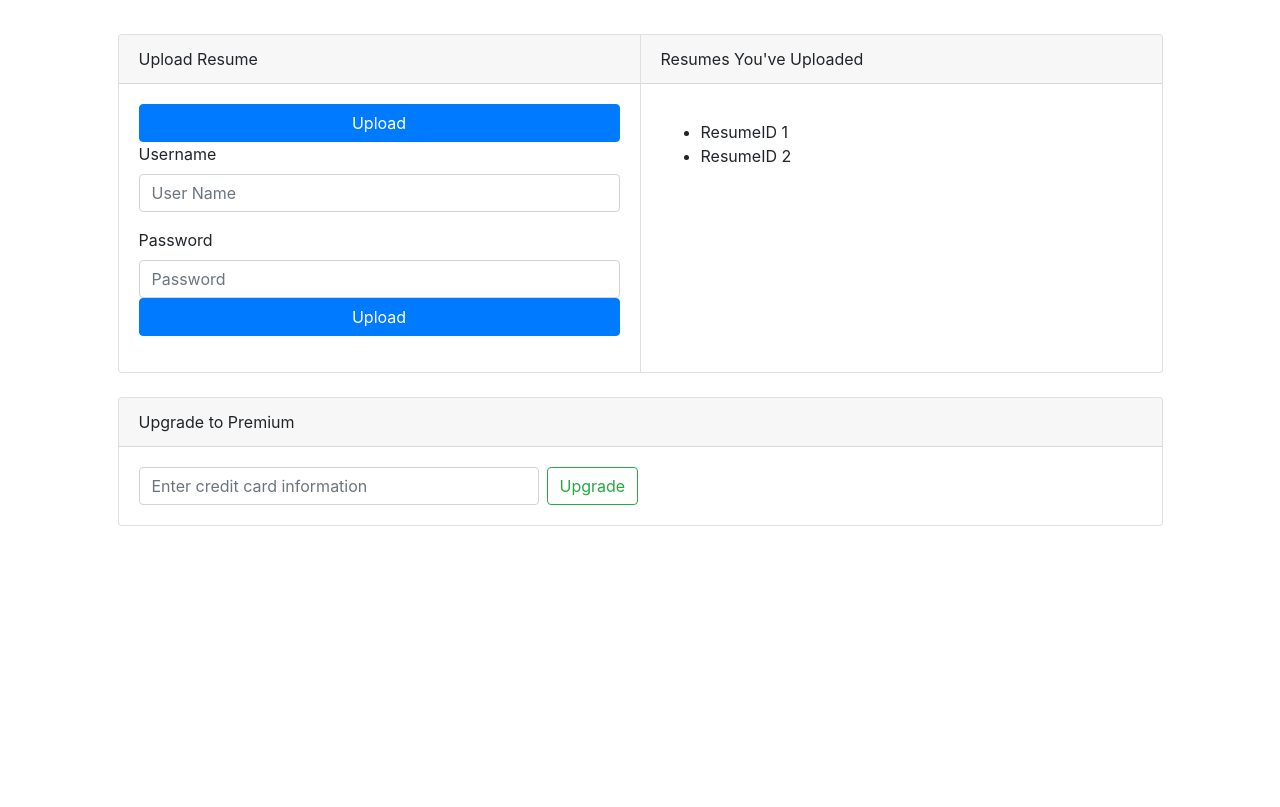
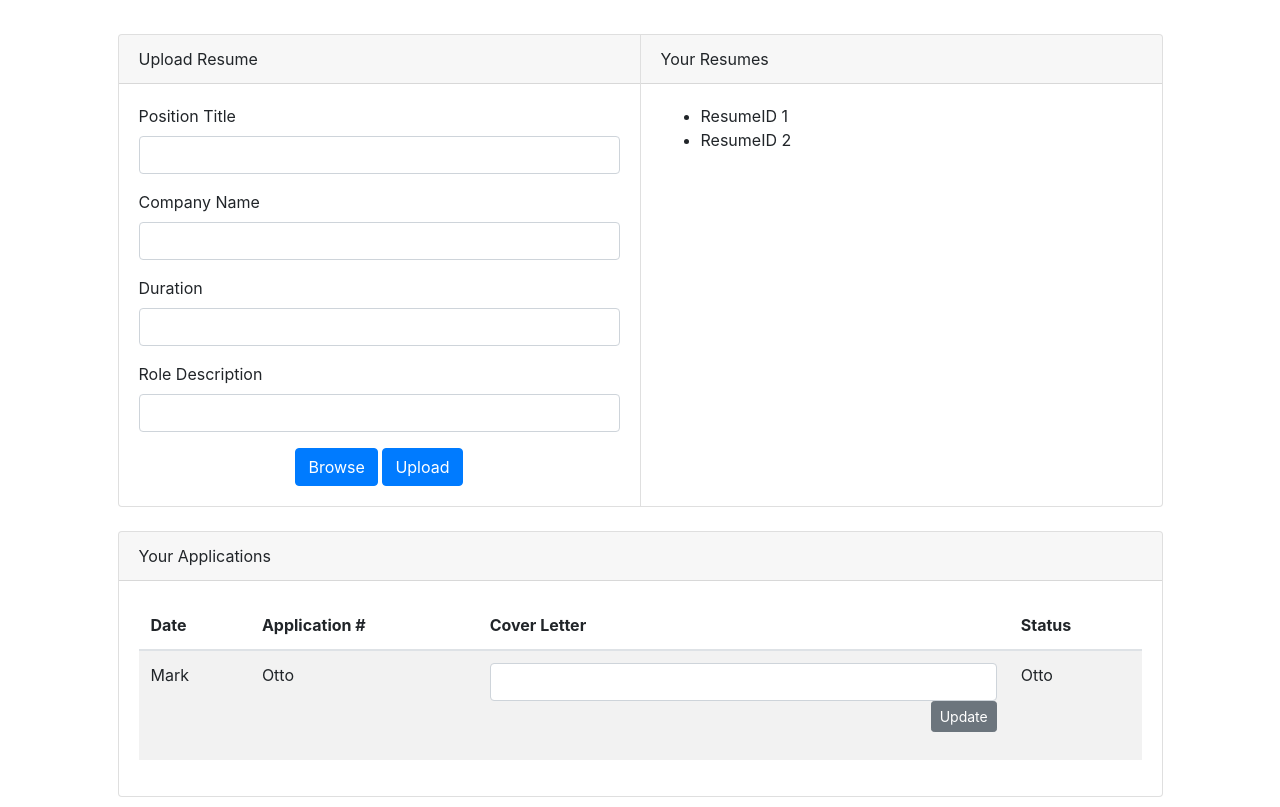
Before and after one commit to andrewzulaybar/employmee, a Django app: template jobportal/templates/jobportal/settings.html in a window 1280 px wide. Shown: the part 56-863 px from the top of the page. Before the commit the page ends 582 px from the top, so only its background shows below. Run offline with Django 3.2, Linux system fonts and the light colour scheme; the template is opened without the code that fills it, so the values that code supplies are empty; some libraries are stand-ins or nearby versions.

Commit message:
Added settings page for company.

```diff
--- a/jobportal/templates/jobportal/settings.html
+++ b/jobportal/templates/jobportal/settings.html
@@ -2,6 +2,7 @@
 
 {% block main %}
 <div class="row">
+    {% block resumes %}
     <div class="col-10 offset-1">
         <div class="card-group">
             <div class="card">
@@ -11,49 +12,77 @@
                 <div class="card-body">
                     <form>
                         <div class="form-group">
-                            <a href="#!" class="btn btn-primary btn-block">Upload</a>
-                            <label>Username</label>
-                            <input type="text" class="form-control" placeholder="User Name">
+                            <label>Position Title</label>
+                            <input type="text" class="form-control">
                         </div>
                         <div class="form-group">
-                            <label>Password</label>
-                            <input type="password" class="form-control" placeholder="Password">
-                            <a href="#!" class="btn btn-primary btn-block">Upload</a>
+                            <label>Company Name</label>
+                            <input type="password" class="form-control">
+                        </div>
+                        <div class="form-group">
+                            <label>Duration</label>
+                            <input type="password" class="form-control">
+                        </div>
+                        <div class="form-group">
+                            <label>Role Description</label>
+                            <input type="password" class="form-control">
+                        </div>
+                        <div class="text-center">
+                            <a href="#!" class="btn btn-primary">Browse</a>
+                            <a href="#!" class="btn btn-primary">Upload</a>
                         </div>
                     </form>
                 </div>
             </div>
             <div class="card">
                 <div class="card-header">
-                    Resumes You've Uploaded
+                    Your Resumes
                 </div>
                 <div class="card-body">
-                    <p><ul>
-                    <li>ResumeID 1</li>
-                    <li>ResumeID 2</li>
-                </ul></p>
+                    <ul>
+                        <li>ResumeID 1</li>
+                        <li>ResumeID 2</li></ul>
                 </div>
             </div>
 
         </div>
     </div>
+    {% endblock resumes %}
 
-    {% block premium %}
     <div class="col-10 offset-1">
         <div class="card mt-4">
             <div class="card-header">
-                Upgrade to Premium
+                Your Applications
             </div>
             <div class="card-body">
-                <form class="form-inline my-2 my-lg-0">
-                    <input class="form-control mr-sm-2" type="text" placeholder="Enter credit card information"
-                           style="width: 400px;">
-                    <button class="btn btn-outline-success my-2 my-sm-0" type="submit">Upgrade</button>
-                </form>
+                <table class="table table-striped">
+                    <thead>
+                    <tr>
+                        <th>Date</th>
+                        <th>Application #</th>
+                        <th>Cover Letter</th>
+                        <th>Status</th>
+                    </tr>
+                    </thead>
+                    <tbody>
+                    <tr>
+                        <td>Mark</td>
+                        <td>Otto</td>
+                        <td>
+                            <div class="form-group">
+                                <input type="email" class="form-control" id="exampleFormControlInput1"
+                                       placeholder="">
+                                <div class="text-right">
+                                    <button type="button" class="btn btn-secondary btn-sm">Update</button>
+                                </div>
+                            </div>
+                        </td>
+                        <td>Otto</td>
+                    </tr>
+                    </tbody>
+                </table>
             </div>
         </div>
     </div>
-    {% endblock premium %}
 </div>
-
 {% endblock main %}
```
Also changed, not shown: jobportal/templates/jobportal/settings-comp.html (added, +30 -0 lines).
